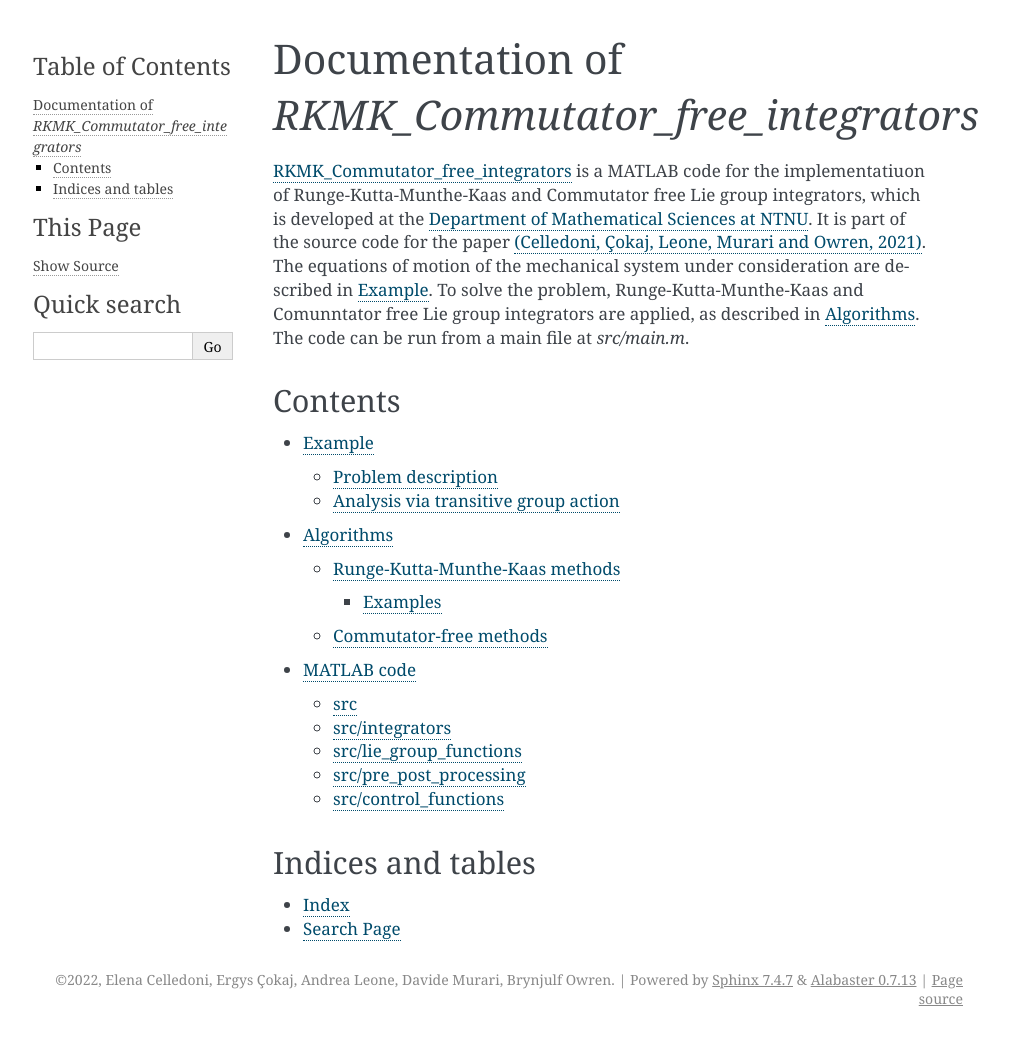
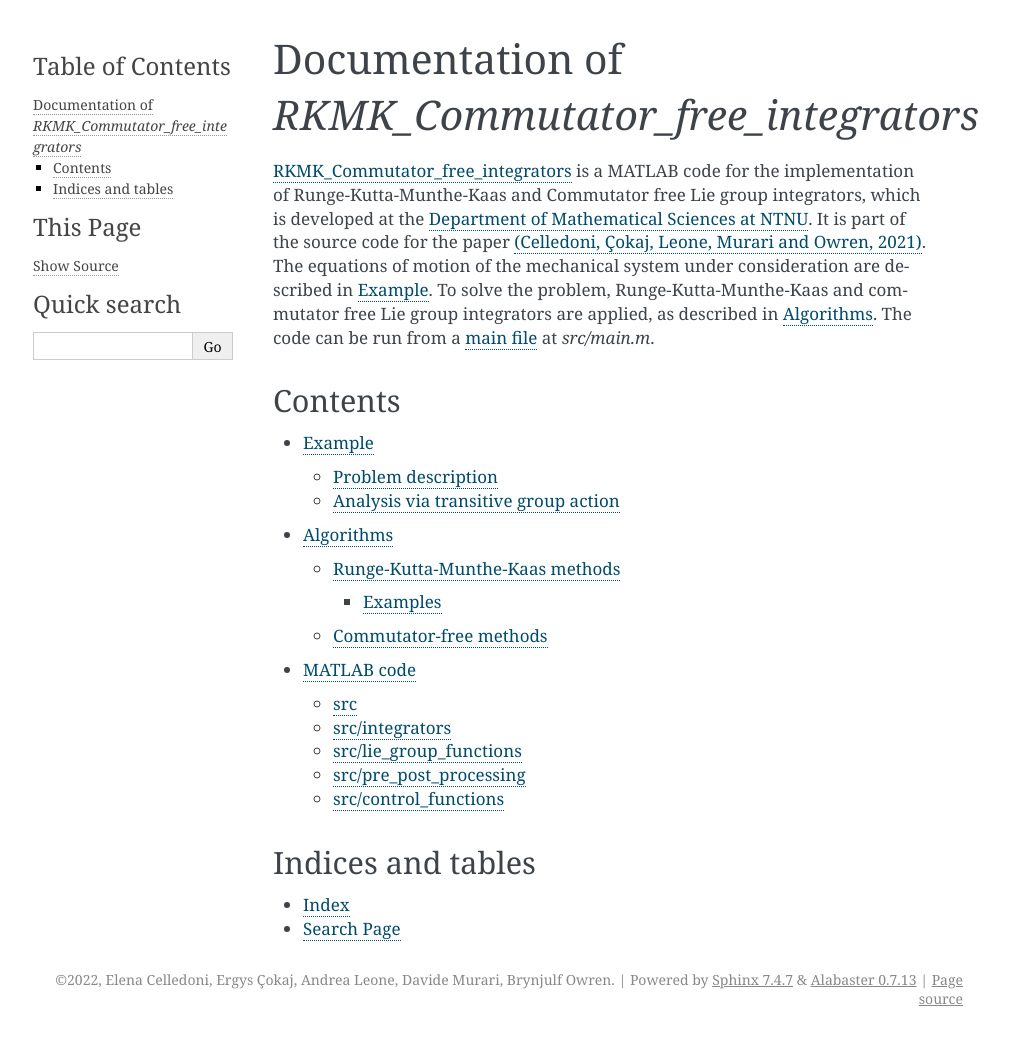
Before and after one commit to THREAD-3-2/RKMK_Commutator_free_integrators, a Sphinx documentation site: the page built from docs/index.rst, in a window 1280 px wide. Shown: the whole page, without its empty margins (147-1156 px from the left). Built offline with Sphinx 7.4.7, drawn with Linux system fonts in a browser that asks for light colours; pages that are not in the unit, such as notebooks, are missing from menus.

Commit message:
minor adjustments

```diff
--- a/docs/index.rst
+++ b/docs/index.rst
@@ -3,11 +3,12 @@
 ========================================
 
 `RKMK_Commutator_free_integrators <https://github.com/THREAD-3-2/RKMK_Commutator_free_integrators>`_
-is a MATLAB code for the implementatiuon of Runge-Kutta-Munthe-Kaas and Commutator free Lie group integrators, which is developed at
+is a MATLAB code for the implementation of Runge-Kutta-Munthe-Kaas and Commutator free Lie group integrators, which is developed at
 the `Department of Mathematical Sciences at NTNU <https://www.ntnu.edu/imf>`_.
 It is part of the source code for the paper `(Celledoni, Çokaj, Leone, Murari and Owren, 2021) <https://doi.org/10.1080/00207160.2021.1966772>`_.
 The equations of motion of the mechanical system under consideration are described in :ref:`Example <ode>`. To solve the problem,
-Runge-Kutta-Munthe-Kaas and Comunntator free Lie group integrators are applied, as described in :ref:`Algorithms <int>`. The code can be run from a main file at `src/main.m`.
+Runge-Kutta-Munthe-Kaas and commutator free Lie group integrators are applied, as described in :ref:`Algorithms <int>`. The code can be run from
+a `main file <https://github.com/THREAD-3-2/RKMK_Commutator_free_integrators/blob/main/src/main.m>`_ at `src/main.m`.
 
 Contents
 ========
--- a/docs/ode.rst
+++ b/docs/ode.rst
@@ -124,7 +124,10 @@
 Analysis via transitive group action
 ------------------------------------
 
-In this section we show how to obtain the local representation of the vector field :math:`F\in\mathfrak{X}(\mathcal{M})` of the system presented un the previous section, in terms of the infinitesimal generator of a transitive group action :math:`\psi`. This is the formalism also used in the  `main code <https://github.com/THREAD-3-2/RKMK_Commutator_free_integrators/blob/main/src/main.m>`_. We start by identifying the phase space :math:`\mathcal{M}` with
+In this section we show how to obtain the local representation of the vector field :math:`F\in\mathfrak{X}(\mathcal{M})` of the system presented above
+in terms of the infinitesimal generator of a transitive group action :math:`\psi`, as described in the section `Algorithms <https://thread-3-2.github.io/RKMK_Commutator_free_integrators/int.html>`_.
+This is the formalism also used in the  `main code <https://github.com/THREAD-3-2/RKMK_Commutator_free_integrators/blob/main/src/main.m>`_.
+We start by identifying the phase space :math:`\mathcal{M}` with
 
 .. math::
 
```
Also changed, not shown: 11 other files.
